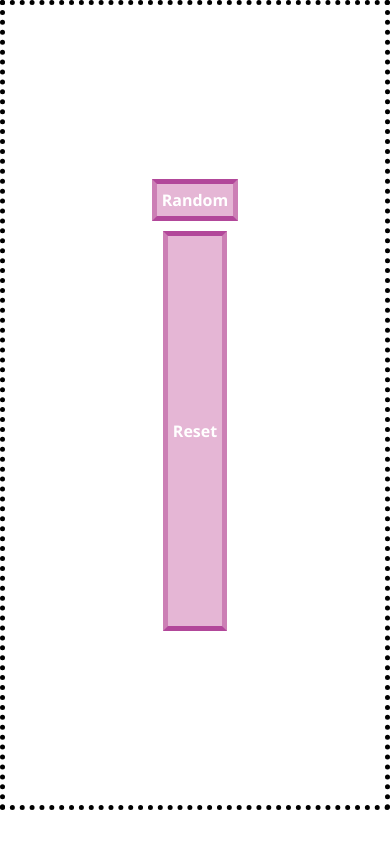
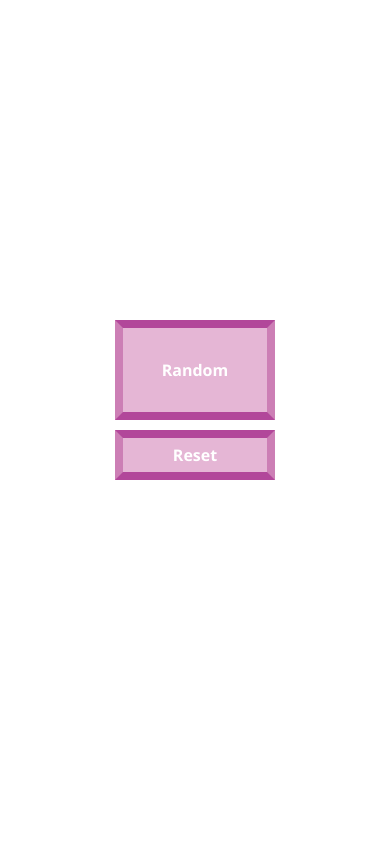
Before and after one commit to kylem038/color-changer-solo, a plain HTML site: page index.html in a window 390 px wide. Drawn offline with nearby package versions, Linux system fonts and the light colour scheme.

Commit message:
Completed responsive feature

```diff
--- a/styles.css
+++ b/styles.css
@@ -2,31 +2,31 @@ body {
   display: flex;
   justify-content: center;
   align-items: center;
-  border: 5px dotted black;
   height: 800px;
 }
 
 
 button {
   font-family: 'Open Sans', sans-serif;
-  padding: 5px;
   font-size: 1em;
   margin: 5px;
+  height: 60px;
+  width: 160px;
   color: #FFFFFF;
   background-color: #E5B6D5;
-  border-top: 5px solid #B2479A;
-  border-bottom: 5px solid #B2479A;
-  border-left: 5px solid #CC7FB5;
-  border-right: 5px solid #CC7FB5;
+  border-top: 8px solid #B2479A;
+  border-bottom: 8px solid #B2479A;
+  border-left: 8px solid #CC7FB5;
+  border-right: 8px solid #CC7FB5;
 }
 
 button:hover {
   color: #FFFFFF;
   background-color: #B2479A;;
-  border-top: 5px solid #CC7FB5;
-  border-bottom: 5px solid #CC7FB5;
-  border-left: 5px solid #E5B6D5;
-  border-right: 5px solid #E5B6D5;
+  border-top: 8px solid #CC7FB5;
+  border-bottom: 8px solid #CC7FB5;
+  border-left: 8px solid #E5B6D5;
+  border-right: 8px solid #E5B6D5;
 }
 
 @media screen and (max-width: 700px) {
@@ -37,7 +37,11 @@ button:hover {
   align-items: center;
   }
 
+  .random-color-button {
+    height: 100px;
+  }
+
   .reset-color-button {
-    height: 50%;
+    height: 50px;
   }
 }
```
